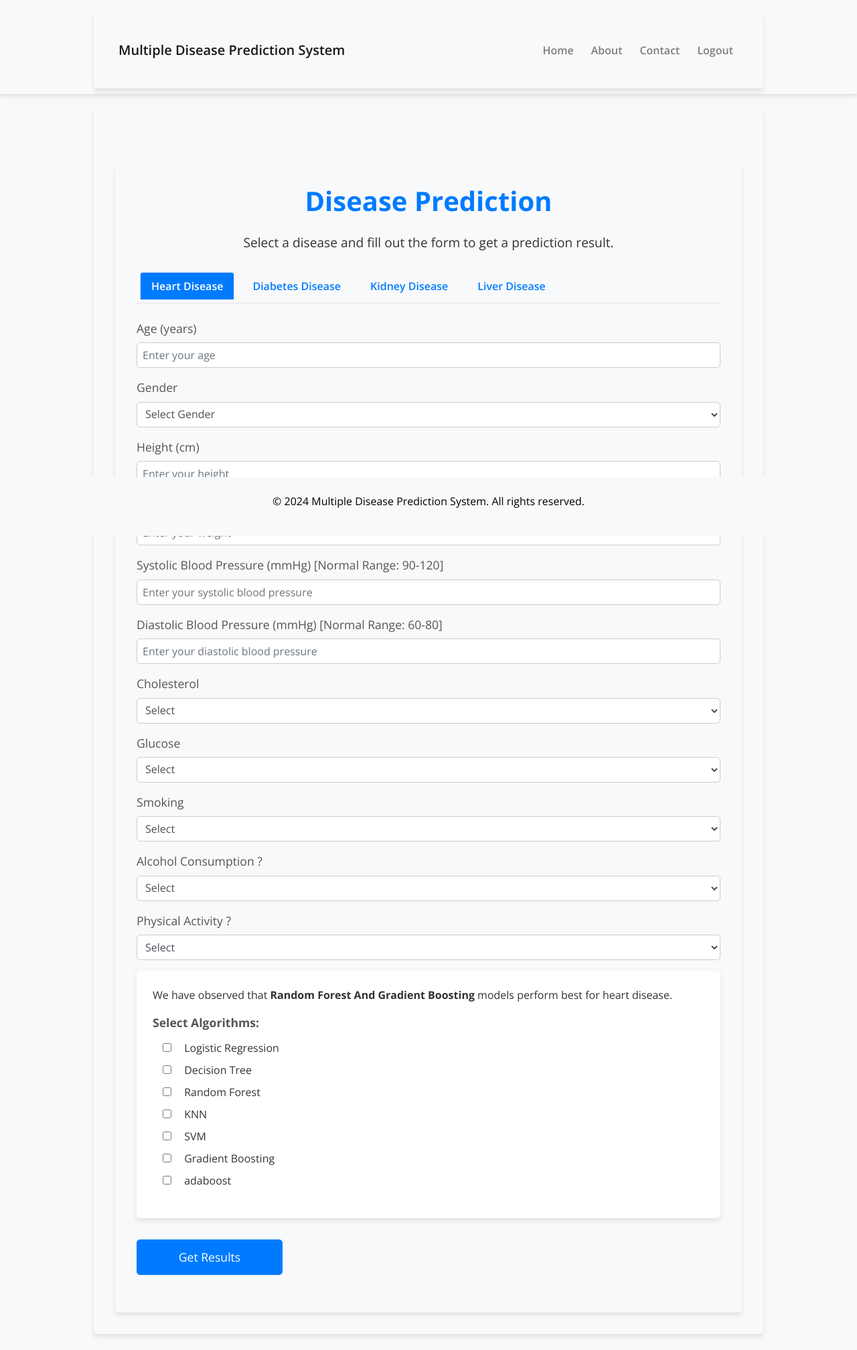
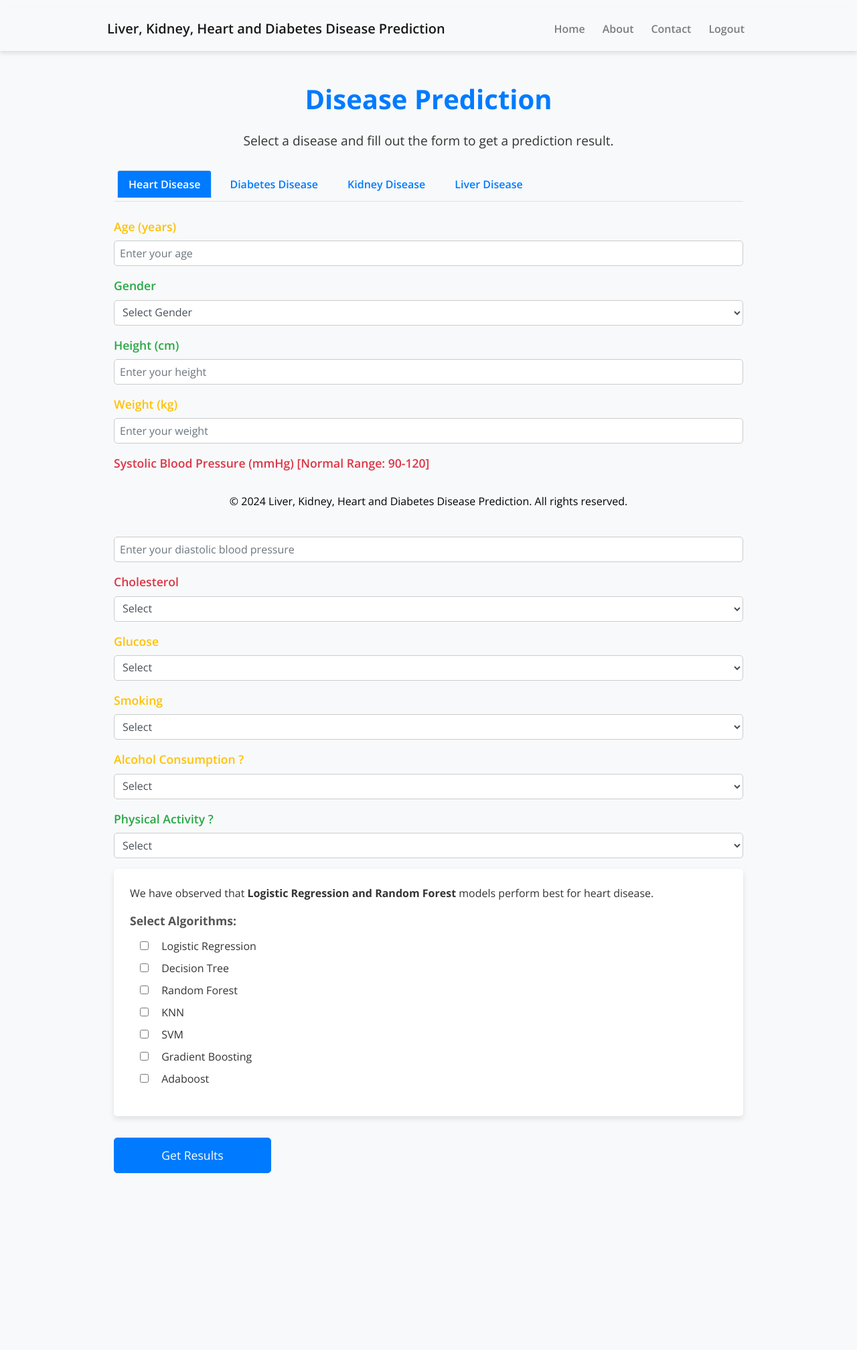
Before and after one commit to sanketpehere/MultipleDiseasePredictionSystem, a Flask app: page /predict in a window 1280 px wide. Shown: the whole page at 67% size. After the commit the page ends 1751 px from the top, so only its background shows below. Run offline with Flask 3, Linux system fonts and the light colour scheme; the visitor is signed in with stand-in values (Sample User, id 1); some libraries are stand-ins or nearby versions.

Commit message:
Changed Title

```diff
--- a/static/css/base.css
+++ b/static/css/base.css
@@ -22,6 +22,7 @@ body {
 {
   margin: 10px auto; /* Centers the navbar horizontally */
   box-shadow: 0 4px 6px rgba(0, 0, 0, 0.1); /* Adds a shadow effect */
+
 }
 
 a {
--- a/static/css/predict.css
+++ b/static/css/predict.css
@@ -2,10 +2,10 @@
 .container {
   max-width: 1000px;
   margin: auto;
-  padding: 2rem;
-  background-color: #f8f9fa; /* Light background for the container */
-  border-radius: 5px; /* Rounded corners */
-  box-shadow: 0 4px 6px rgba(0, 0, 0, 0.1); /* Subtle shadow */
+padding: 0, 0, 0, 2rem;
+   /*  background-color: #f8f9fa;
+  border-radius: 5px;
+  box-shadow: 0 4px 6px rgba(0, 0, 0, 0.1); Subtle shadow */
 }
 
 h1 {
@@ -40,6 +40,24 @@ h1 {
 .form-group label {
   font-size: 1.1rem;
   color: #555; /* Medium gray color for labels */
+}
+
+.form-group .moderate
+{
+  color: rgb(255, 193, 7);
+  font-weight: 600;
+}
+
+.form-group .high
+{
+  color: rgb(220, 53, 69);
+  font-weight: 600;
+}
+
+.form-group .low
+{
+  color: rgb(40, 167, 69);
+  font-weight: 600;
 }
 
 .form-control {
--- a/templates/base.html
+++ b/templates/base.html
@@ -3,7 +3,7 @@
   <head>
     <meta charset="UTF-8" />
     <meta name="viewport" content="width=device-width, initial-scale=1.0" />
-    <title>Multiple Disease Prediction System</title>
+    <title>Liver, Kidney, Heart and Diabetes Disease Prediction</title>
     <link
       rel="stylesheet"
       href="https://stackpath.bootstrapcdn.com/bootstrap/4.5.2/css/bootstrap.min.css"
@@ -23,7 +23,9 @@
     <!-- Navbar -->
     <nav class="navbar navbar-expand-lg navbar-light">
       <div class="container">
-        <a class="navbar-brand" href="/">Multiple Disease Prediction System</a>
+        <a class="navbar-brand" href="/"
+          >Liver, Kidney, Heart and Diabetes Disease Prediction</a
+        >
         <button
           class="navbar-toggler"
           type="button"
@@ -77,7 +79,8 @@
     <br />
     <footer class="bg-light text-center py-4 mt-5 ft">
       <p>
-        &copy; 2024 Multiple Disease Prediction System. All rights reserved.
+        &copy; 2024 Liver, Kidney, Heart and Diabetes Disease Prediction. All
+        rights reserved.
       </p>
     </footer>
     <!-- Bootstrap JS -->
--- a/templates/home.html
+++ b/templates/home.html
@@ -16,7 +16,9 @@
     >Start Prediction</a
   >
   {% else %}
-  <h1>Welcome to the Multiple Disease Prediction System</h1>
+  <h1>
+    Welcome to the Liver, Kidney, Heart and Diabetes Disease Prediction System.
+  </h1>
   <p class="lead">
     Please log in or sign up to use the prediction system and check your health
     status.
--- a/templates/predict.html
+++ b/templates/predict.html
@@ -80,6 +80,7 @@
             data-bs-custom-class="custom-tooltip"
             data-bs-title="Enter Your Age."
             data-bs-custom-class="custom-tooltip"
+            class="moderate"
             >Age (years)
           </label>
 
@@ -102,6 +103,7 @@
             data-bs-custom-class="custom-tooltip"
             data-bs-title="Enter Your Gender."
             data-bs-custom-class="custom-tooltip"
+            class="low"
             >Gender</label
           >
           <select class="form-control" id="gender-heart" name="gender" required>
@@ -118,6 +120,7 @@
             data-bs-custom-class="custom-tooltip"
             data-bs-title="Enter Your Height in CM."
             data-bs-custom-class="custom-tooltip"
+            class="low"
             >Height (cm)</label
           >
           <input
@@ -137,6 +140,7 @@
             data-bs-custom-class="custom-tooltip"
             data-bs-title="Enter Your Body Weight in KG"
             data-bs-custom-class="custom-tooltip"
+            class="moderate"
             >Weight (kg)</label
           >
           <input
@@ -156,6 +160,7 @@
             data-bs-custom-class="custom-tooltip"
             data-bs-title="Measures the pressure in your arteries when your heart beats. High levels indicate hypertension."
             data-bs-custom-class="custom-tooltip"
+            class="high"
             >Systolic Blood Pressure (mmHg) [Normal Range: 90-120]</label
           >
           <input
@@ -175,6 +180,7 @@
             data-bs-custom-class="custom-tooltip"
             data-bs-title="Measures the pressure in your arteries when your heart rests between beats. Elevated levels indicate hypertension."
             data-bs-custom-class="custom-tooltip"
+            class="high"
             >Diastolic Blood Pressure (mmHg) [Normal Range: 60-80]</label
           >
           <input
@@ -194,6 +200,7 @@
             data-bs-custom-class="custom-tooltip"
             data-bs-title="High cholesterol levels increase the risk of heart disease and stroke."
             data-bs-custom-class="custom-tooltip"
+            class="high"
             >Cholesterol
           </label>
           <select
@@ -216,6 +223,7 @@
             data-bs-custom-class="custom-tooltip"
             data-bs-title=" Blood sugar levels. High levels may indicate diabetes or risk for it."
             data-bs-custom-class="custom-tooltip"
+            class="moderate"
             >Glucose</label
           >
           <select
@@ -239,6 +247,7 @@
             data-bs-custom-class="custom-tooltip"
             data-bs-title="Smoking increases the risk of heart disease, lung disease, and cancer."
             data-bs-custom-class="custom-tooltip"
+            class="moderate"
             >Smoking
           </label>
           <select
@@ -260,6 +269,7 @@
             data-bs-custom-class="custom-tooltip"
             data-bs-title="Excessive alcohol consumption can damage organs and increase the risk of liver disease and hypertension."
             data-bs-custom-class="custom-tooltip"
+            class="moderate"
             >Alcohol Consumption ?
           </label>
           <select
@@ -281,6 +291,7 @@
             data-bs-custom-class="custom-tooltip"
             data-bs-title="Regular exercise improves cardiovascular health, reduces weight, and lowers disease risks."
             data-bs-custom-class="custom-tooltip"
+            class="low"
             >Physical Activity ?</label
           >
           <select
@@ -297,8 +308,8 @@
         <div class="algorithm-selection">
           <p>
             We have observed that
-            <strong>Random Forest And Gradient Boosting</strong> models perform
-            best for heart disease.
+            <strong>Logistic Regression and Random Forest</strong> models
+            perform best for heart disease.
           </p>
           <div class="form-group">
             <label><strong>Select Algorithms:</strong></label
@@ -327,16 +338,17 @@
               value="gradient_boosting"
             />
             Gradient Boosting<br />
-            <input type="checkbox" name="algorithms" value="adaboost" />
-            adaboost<br />
-
+            <input type="checkbox" name="algorithms" value="Adaboost" />
+            Adaboost<br />
+            <!-- <input type="checkbox" name="algorithms" value="stacked" />
+            stacked<br />-->
             <!-- Add other algorithms as needed -->
           </div>
         </div>
         <button type="submit" class="btn btn-primary">Get Results</button>
+        <br /><br /><br /><br />
       </form>
     </div>
-    <br />
 
     <!-- Diabetes Form -->
     <div
@@ -551,6 +563,7 @@
           </div>
         </div>
         <button type="submit" class="btn btn-primary">Get Results</button>
+        <br /><br /><br /><br />
       </form>
     </div>
 
@@ -1076,6 +1089,7 @@
           </div>
         </div>
         <button type="submit" class="btn btn-primary">Get Results</button>
+        <br /><br /><br /><br />
       </form>
     </div>
 
@@ -1219,9 +1233,8 @@
         <div class="algorithm-selection">
           <p>
             We have observed that
-            <strong>Logistic Regression and Decision Tree </strong> models
-            perform best for heart disease. Still, you can select the algorithms
-            if you want to go with them.
+            <strong>Logistic Regression and Random Forest </strong> models
+            perform best for Liver disease.
           </p>
           <div class="form-group">
             <label><strong>Select Algorithms:</strong></label
@@ -1251,9 +1264,8 @@
             <!-- Add other algorithms as needed -->
           </div>
         </div>
-        <button type="submit" class="btn btn-primary">
-          Predict Liver Disease
-        </button>
+        <button type="submit" class="btn btn-primary">Get Results</button>
+        <br /><br /><br /><br />
       </form>
     </div>
   </div>
--- a/templates/results.html
+++ b/templates/results.html
@@ -111,7 +111,7 @@
           <th>Sr. No.</th>
           <!-- <th>Disease</th>-->
           <th>Name of Selected Model</th>
-          <!-- <th>Probability</th> -->
+          <!--<th>Probability</th>-->
           <th>Final Result</th>
         </tr>
       </thead>
@@ -121,7 +121,7 @@
           <td>{{ row.sr_no }}</td>
           <!--<td>{{row.disease}}-->
           <td>{{ row.model }}</td>
-          <!-- <td>{{ row.probability }}</td>-->
+          <!--<td>{{ row.probability }}</td>-->
           <td>{{ row.result }}</td>
         </tr>
         {% endfor %}
```
Also changed, not shown: requirements.txt (added, +173 -0 lines), templates/results_liver.html (+10 -6 lines), 2 other files.
